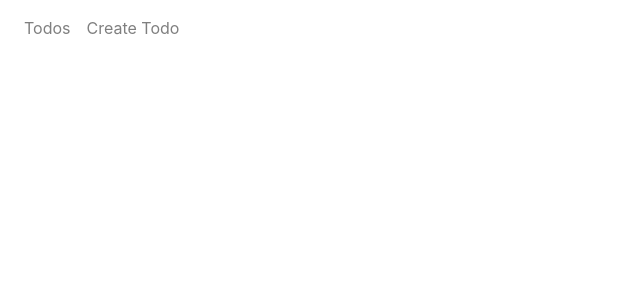
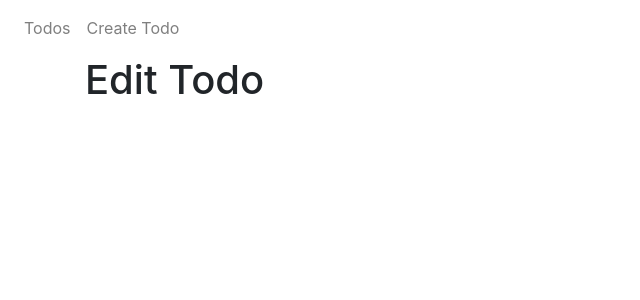
Before and after one commit to CharlesIvia/mern-notes, a React (Create React App) app: page /edit/1 in a window 1280 px wide. Shown: the top 300 px of the page, without its empty margins (0-640 px from the left). Built offline with nearby package versions, Linux system fonts and the light colour scheme.

Commit message:
Fixed edit route error

```diff
--- a/src/App.js
+++ b/src/App.js
@@ -23,7 +23,7 @@ function App() {
       </nav>
       <Switch>
         <Route exact path="/" component={TodoList} />
-        <Route exact path="/edit:id" component={EditTodo} />
+        <Route exact path="/edit/:id" component={EditTodo} />
         <Route exact path="/create" component={CreateTodo} />
       </Switch>
     </div>
```
